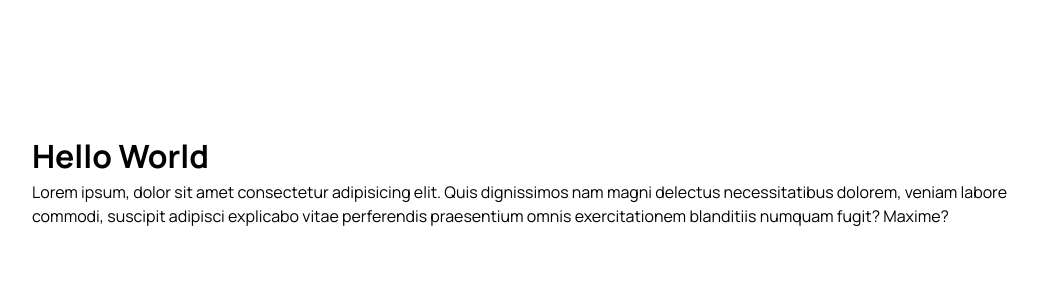
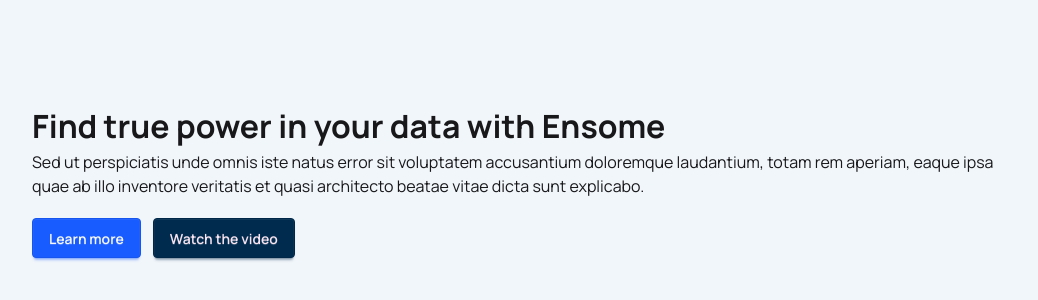
Before and after one commit to PatatoBit/codekit-web, a SvelteKit app: page / in a window 1280 px wide. Shown: the part 140-440 px from the top of the page, without its empty margins (120-1158 px from the left). Built offline with nearby package versions, Linux system fonts and the light colour scheme.

Commit message:
applied theming

```diff
--- a/src/app.css
+++ b/src/app.css
@@ -1,10 +1,10 @@
 @import 'tailwindcss';
 @plugin "daisyui" {
-	themes: 'light';
+	themes: 'ensome';
 }
 @plugin "daisyui/theme" {
-	name: 'light';
-	default: false;
+	name: 'ensome';
+	default: true;
 	prefersdark: false;
 	color-scheme: 'light';
 	--color-base-100: #f1f6fa;
--- a/src/routes/+page.svelte
+++ b/src/routes/+page.svelte
@@ -1,11 +1,16 @@
 <main class="page fullcenter">
-	<h1>Hello World</h1>
+	<h1>Find true power in your data with Ensome</h1>
 
 	<p>
-		Lorem ipsum, dolor sit amet consectetur adipisicing elit. Quis dignissimos nam magni delectus
-		necessitatibus dolorem, veniam labore commodi, suscipit adipisci explicabo vitae perferendis
-		praesentium omnis exercitationem blanditiis numquam fugit? Maxime?
+		Sed ut perspiciatis unde omnis iste natus error sit voluptatem accusantium doloremque
+		laudantium, totam rem aperiam, eaque ipsa quae ab illo inventore veritatis et quasi architecto
+		beatae vitae dicta sunt explicabo.
 	</p>
+
+	<div class="flex flex-row gap-3 mt-5">
+		<button class="btn btn-primary">Learn more</button>
+		<button class="btn btn-secondary">Watch the video</button>
+	</div>
 </main>
 
 <style lang="scss">
--- a/src/styles/variables.scss
+++ b/src/styles/variables.scss
@@ -2,10 +2,10 @@
 html,
 body,
 * {
-	--primary: #185cff;
+	/* --primary: #185cff;
 	--secondary: #002b4e;
 	--tertiary: #f0f9ff;
 	--background: #f1f6fa;
 	--black: #292d33;
-	--red: #c14040;
+	--red: #c14040; */
 }
```
